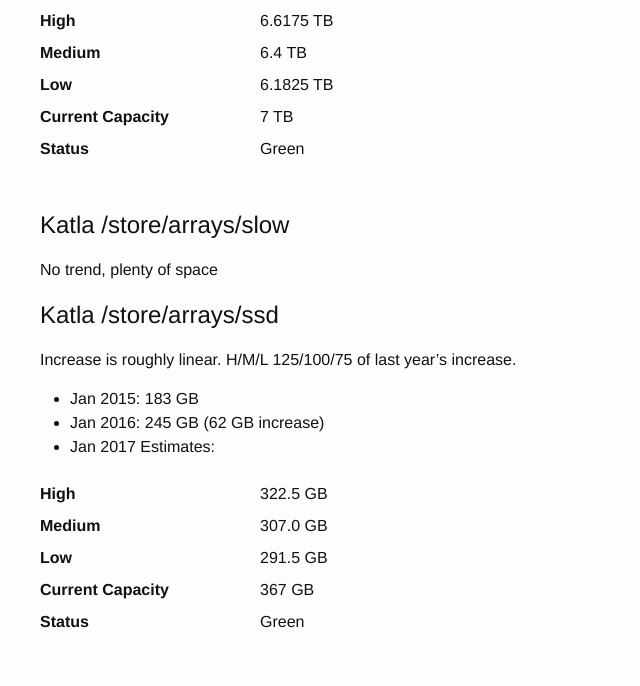
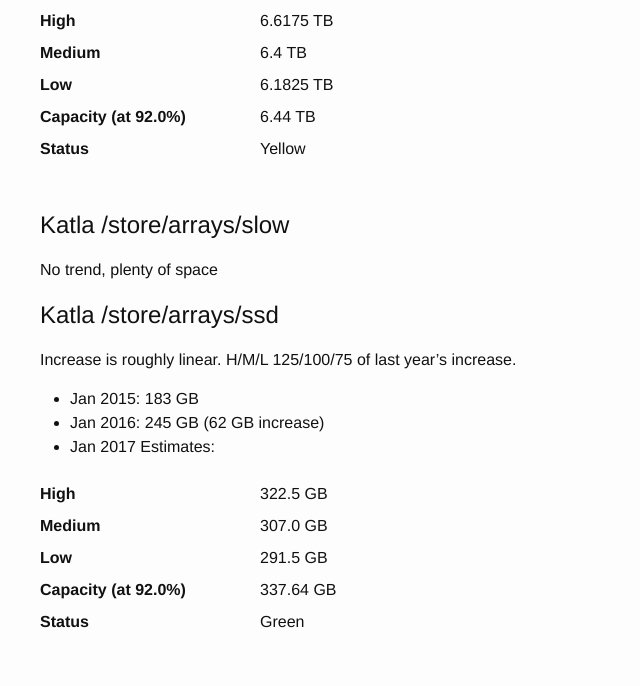
Before and after one commit to gravitystorm/osmf-capacity-planning, a Jekyll site: the page built from 2016/coredb.md, in a window 1280 px wide and 1400 px high, scrolled down 621 px. Shown: the part 152-838 px from the top of the window, without its empty margins (230-870 px from the left). Built offline with Jekyll 4.4.1, drawn with Linux system fonts in a browser that asks for light colours; some of the changed text lies outside the part shown.

Commit message:
Use a full ratio of 0.92 (warning threshold on munin).

```diff
--- a/_includes/linear.md
+++ b/_includes/linear.md
@@ -2,6 +2,8 @@
 {% assign high = increase | times: 1.25 | plus: include.current %}
 {% assign medium = increase | times: 1.0 | plus: include.current %}
 {% assign low = increase | times: 0.75 | plus: include.current %}
+{% assign full = 0.92 %}
+{% assign capacity = include.capacity | times: full %}
 
 **High**
 : {{ high }} {{ include.units }}
@@ -12,15 +14,15 @@
 **Low**
 : {{ low }} {{ include.units }}
 
-**Current Capacity**
-: {{ include.capacity }} {{ include.units }}
+**Capacity** (at {{ full| times: 100 }}%)
+: {{ capacity }} {{ include.units }}
 
 **Status**
-{% if include.capacity > high %}
+{% if capacity > high %}
 : Green
-{% elsif include.capacity > medium %}
+{% elsif capacity > medium %}
 : Yellow
-{% elsif include.capacity > low %}
+{% elsif capacity > low %}
 : Orange
 {% else %}
 : Red
```
